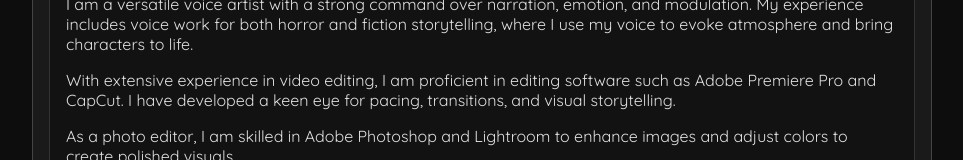
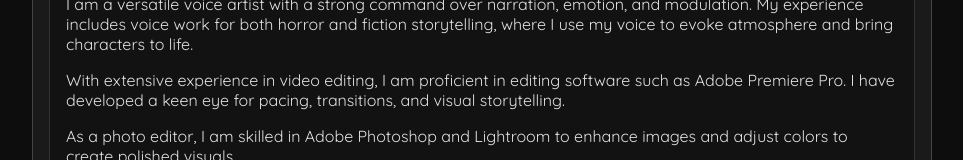
Before and after one commit to StWarstone/AyoshiBanerjee07, a plain HTML site: page index.html in a window 1280 px wide. Both pictures are taken after a click on the element "Skillsets". Shown: the part 507-667 px from the top of the page, without its empty margins (158-1121 px from the left). Drawn offline with Linux system fonts and the light colour scheme.

Commit message:
Update index.html

```diff
--- a/index.html
+++ b/index.html
@@ -150,7 +150,7 @@
           I am a versatile voice artist with a strong command over narration, emotion, and modulation. My experience includes voice work for both horror and fiction storytelling, where I use my voice to evoke atmosphere and bring characters to life.
         </p>
         <p>
-          With extensive experience in video editing, I am proficient in editing software such as Adobe Premiere Pro and CapCut. I have developed a keen eye for pacing, transitions, and visual storytelling.
+          With extensive experience in video editing, I am proficient in editing software such as Adobe Premiere Pro. I have developed a keen eye for pacing, transitions, and visual storytelling.
         </p>
         <p>
           As a photo editor, I am skilled in Adobe Photoshop and Lightroom to enhance images and adjust colors to create polished visuals.
```
